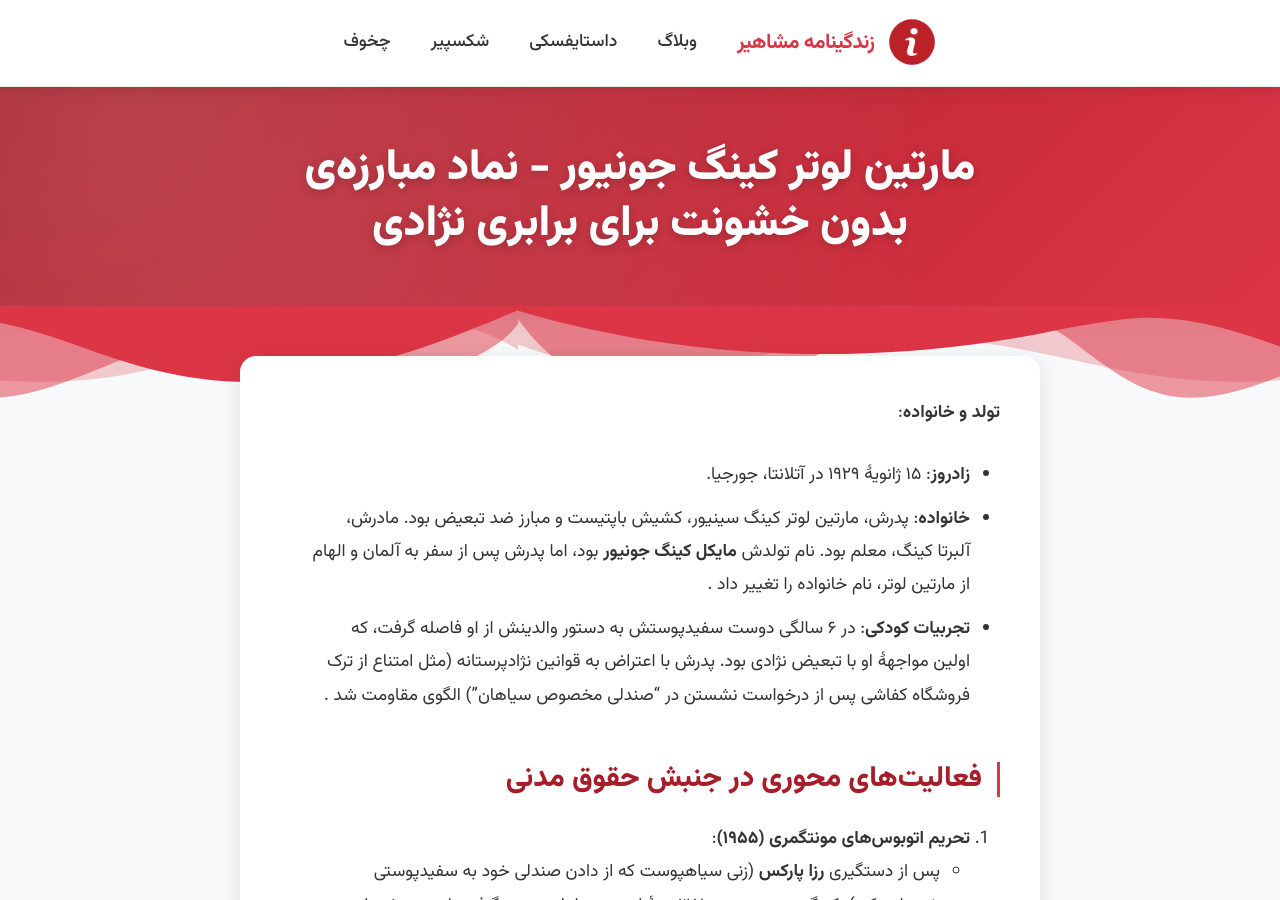
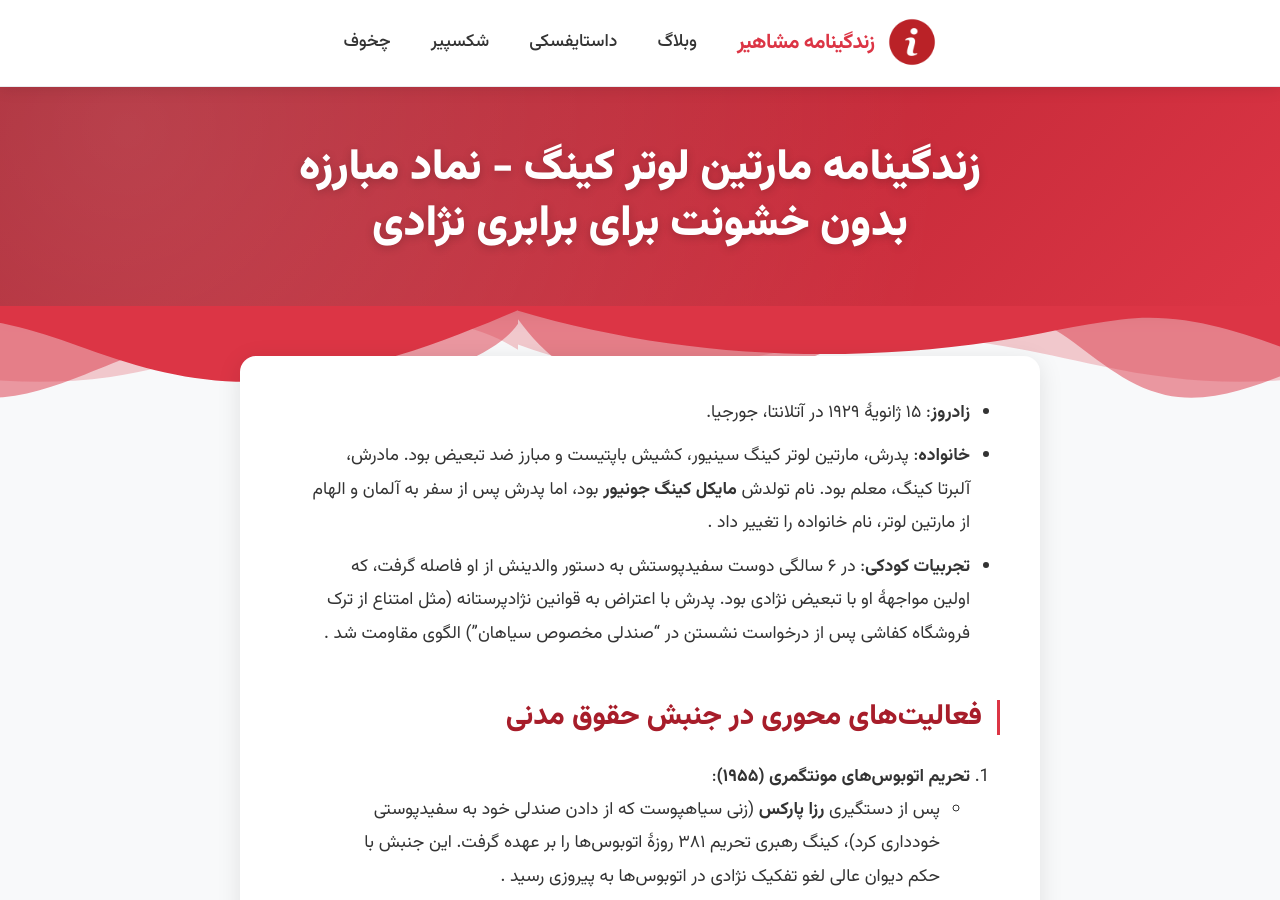
Before and after one commit to darkblog/darkblog.github.io, a Jekyll site: the page built from _posts/2025-1-2-5.md, in a window 1280 px wide and 900 px high. Built offline with Jekyll 4.4.1, drawn with Linux system fonts in a browser that asks for light colours.

Commit message:
Update 2025-1-2-5.md

```diff
--- a/_posts/2025-1-2-5.md
+++ b/_posts/2025-1-2-5.md
@@ -1,9 +1,8 @@
 ---
 layout: post
-title: مارتین لوتر کینگ جونیور - نماد مبارزه‌ی بدون خشونت برای برابری نژادی
+title: زندگینامه مارتین لوتر کینگ - نماد مبارزه بدون خشونت برای برابری نژادی
 ---
 
-**تولد و خانواده**:
 - **زادروز**: ۱۵ ژانویهٔ ۱۹۲۹ در آتلانتا، جورجیا.
 - **خانواده**: پدرش، مارتین لوتر کینگ سینیور، کشیش باپتیست و مبارز ضد تبعیض بود. مادرش، آلبرتا کینگ، معلم بود. نام تولدش **مایکل کینگ جونیور** بود، اما پدرش پس از سفر به آلمان و الهام از مارتین لوتر، نام خانواده را تغییر داد .
 - **تجربیات کودکی**: در ۶ سالگی دوست سفیدپوستش به دستور والدینش از او فاصله گرفت، که اولین مواجههٔ او با تبعیض نژادی بود. پدرش با اعتراض به قوانین نژادپرستانه (مثل امتناع از ترک فروشگاه کفاشی پس از درخواست نشستن در "صندلی مخصوص سیاهان") الگوی مقاومت شد .
```
